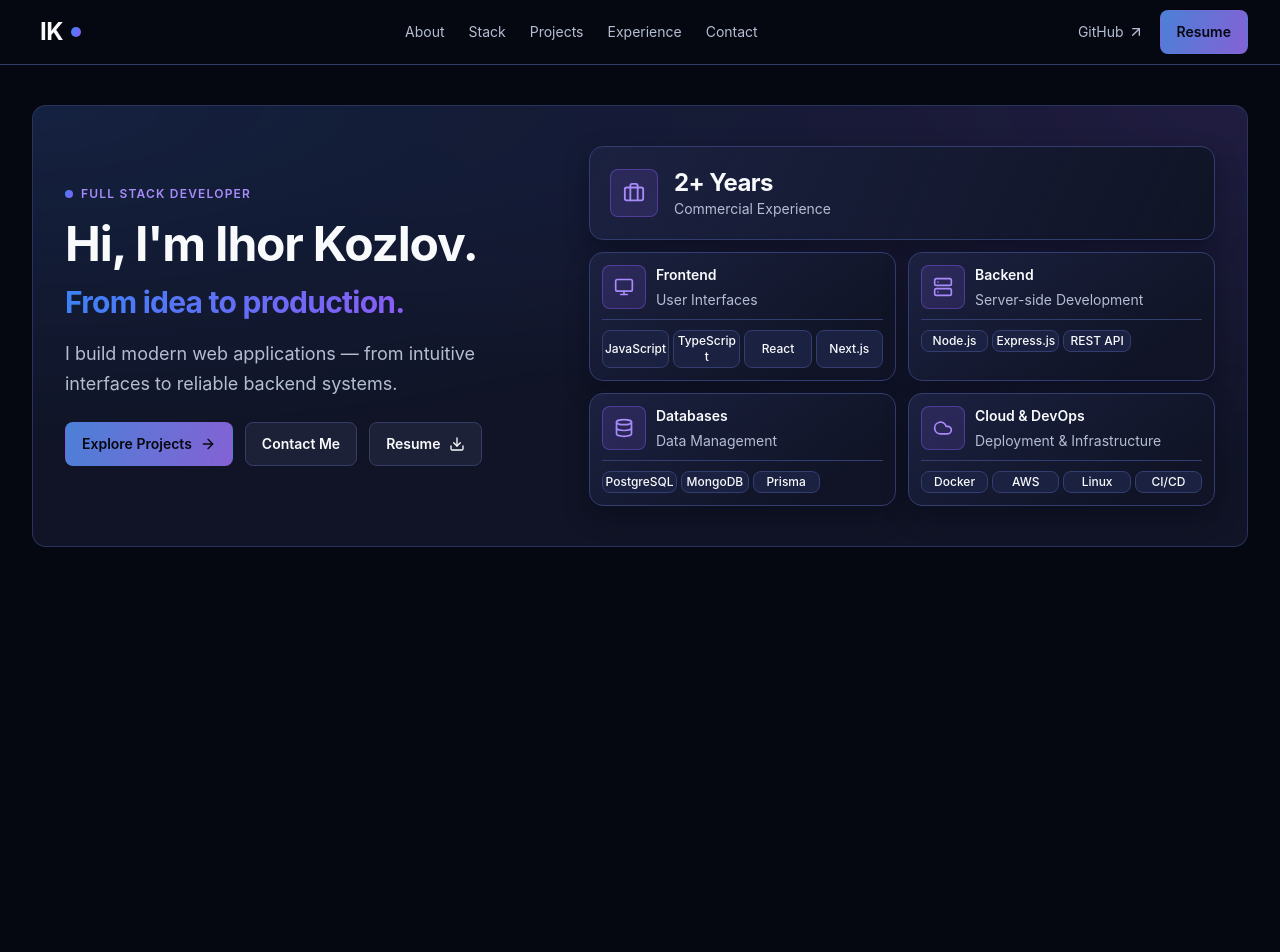
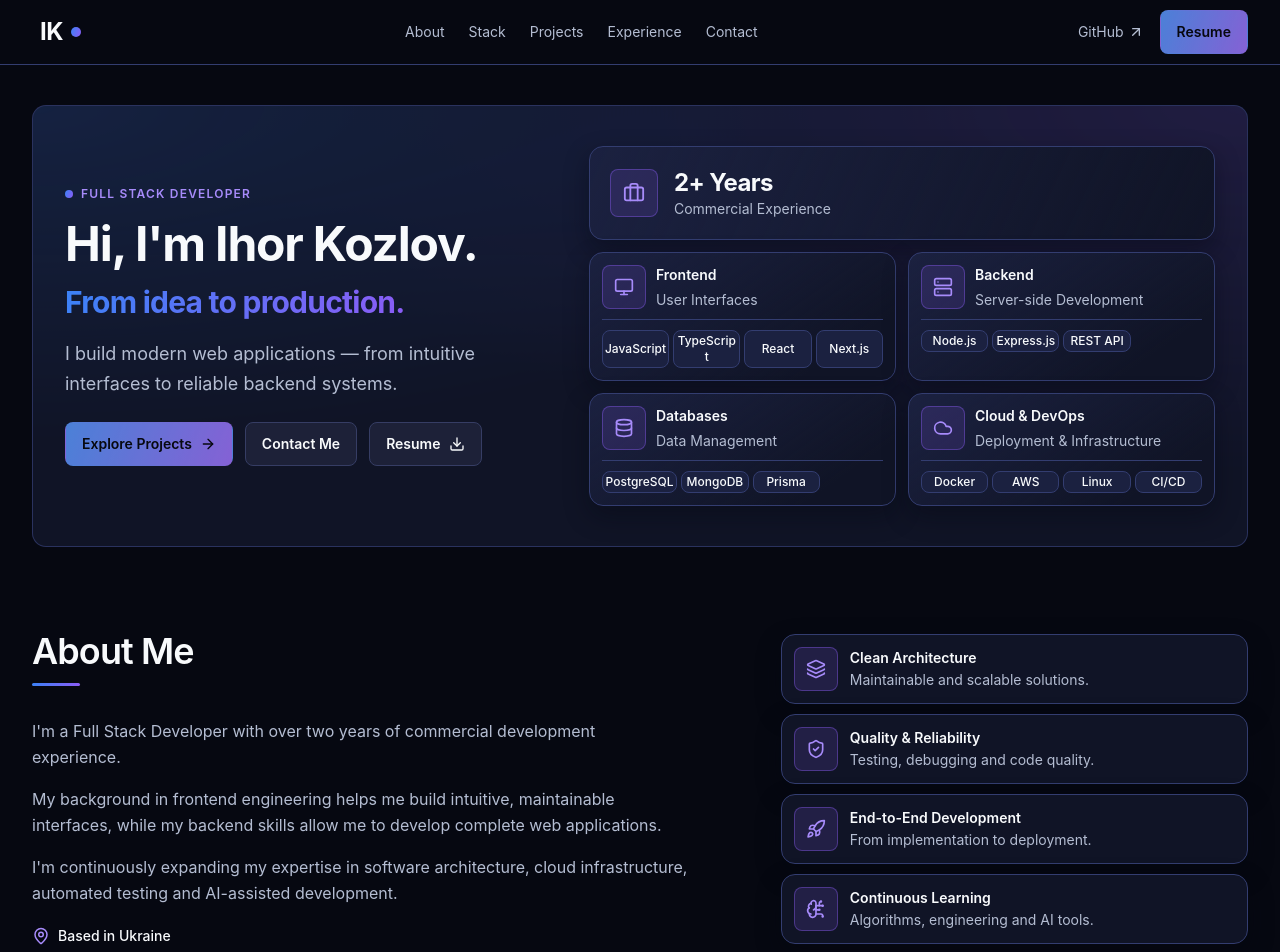
Before and after one commit to IhorKozloff/portfolio, a React (Vite) app: page / in a window 1280 px wide. Shown: the top 952 px of the page. Before the commit the page ends 800 px from the top, so only its background shows below. Built offline with nearby package versions, Linux system fonts and the light colour scheme.

Commit message:
section about was finished

```diff
--- a/src/App.tsx
+++ b/src/App.tsx
@@ -1,4 +1,5 @@
 import { Header } from './components/layout/Header'
+import { About } from './components/sections/About'
 import { Hero } from './components/sections/Hero'
 
 function App() {
@@ -7,6 +8,7 @@ function App() {
       <Header />
       <main>
         <Hero />
+        <About />
       </main>
     </div>
   )
--- /dev/null
+++ b/src/components/sections/About.tsx
@@ -0,0 +1,53 @@
+import { BrainCircuit, Layers, MapPin, Rocket, ShieldCheck } from 'lucide-react'
+import { profile } from '../../data/profile'
+import { Card } from '../ui/Card'
+import { Container } from '../ui/Container'
+import { SectionHeading } from '../ui/SectionHeading'
+
+const principleIcons = {
+  architecture: Layers,
+  quality: ShieldCheck,
+  development: Rocket,
+  learning: BrainCircuit,
+}
+
+export function About() {
+  const { about, location } = profile
+
+  return (
+    <section id="about" aria-labelledby="about-heading" className="scroll-mt-20 pb-12 sm:pb-16">
+      <Container className="grid gap-7 lg:grid-cols-[minmax(0,3fr)_minmax(0,2fr)] lg:items-center lg:gap-12">
+        <div className="min-w-0">
+          <SectionHeading id="about-heading">{about.heading}</SectionHeading>
+          <div className="max-w-prose space-y-4 leading-relaxed text-text-secondary">
+            {about.paragraphs.map((paragraph) => <p key={paragraph}>{paragraph}</p>)}
+          </div>
+          <p className="mt-5 flex items-center gap-2 text-sm font-medium text-text-primary">
+            <MapPin size={18} aria-hidden="true" className="shrink-0 text-accent-light" />
+            Based in {location}
+          </p>
+        </div>
+
+        <ul aria-label="Engineering principles" role="list" className="grid min-w-0 gap-2.5">
+          {about.principles.map(({ id, title, description }) => {
+            const Icon = principleIcons[id]
+
+            return (
+              <li key={id}>
+                <Card className="flex items-center gap-3 p-3!">
+                  <span className="grid size-11 shrink-0 place-items-center rounded-lg border border-accent/40 bg-accent/15 text-accent-light">
+                    <Icon size={20} aria-hidden="true" />
+                  </span>
+                  <div className="min-w-0 wrap-anywhere">
+                    <h3 className="text-sm font-semibold">{title}</h3>
+                    <p className="mt-0.5 text-sm leading-snug text-text-secondary">{description}</p>
+                  </div>
+                </Card>
+              </li>
+            )
+          })}
+        </ul>
+      </Container>
+    </section>
+  )
+}
--- a/src/components/sections/Hero.tsx
+++ b/src/components/sections/Hero.tsx
@@ -35,7 +35,7 @@ const actions = [
 
 export function Hero() {
   return (
-    <Container className="pt-6 pb-10 sm:pt-10 sm:pb-14">
+    <Container className="pt-6 pb-15 sm:pt-10 sm:pb-21">
       <section
         aria-labelledby="hero-heading"
         className="relative isolate overflow-hidden rounded-card border border-border/75 bg-surface px-gutter py-6 sm:py-9 lg:py-10"
--- a/src/components/ui/SectionHeading.tsx
+++ b/src/components/ui/SectionHeading.tsx
@@ -10,6 +10,7 @@ export function SectionHeading({ children, className = '', description, ...props
       <h2 className="text-2xl font-semibold tracking-tight sm:text-3xl lg:text-4xl" {...props}>
         {children}
       </h2>
+      <div aria-hidden="true" className="mt-3 h-[3px] w-[48px] rounded-full bg-aurora" />
       {description && <p className="mt-2 max-w-prose text-base text-text-secondary">{description}</p>}
     </div>
   )
--- a/src/data/navigation.ts
+++ b/src/data/navigation.ts
@@ -4,7 +4,7 @@ type NavigationItem = {
 }
 
 export const navigationItems: readonly NavigationItem[] = [
-  { label: 'About' },
+  { label: 'About', href: '#about' },
   { label: 'Stack' },
   { label: 'Projects' },
   { label: 'Experience' },
--- a/src/data/profile.ts
+++ b/src/data/profile.ts
@@ -4,6 +4,20 @@ export const profile = {
   tagline: 'From idea to production.',
   description: 'I build modern web applications — from intuitive interfaces to reliable backend systems.',
   location: 'Ukraine',
+  about: {
+    heading: 'About Me',
+    paragraphs: [
+      "I'm a Full Stack Developer with over two years of commercial development experience.",
+      'My background in frontend engineering helps me build intuitive, maintainable interfaces, while my backend skills allow me to develop complete web applications.',
+      "I'm continuously expanding my expertise in software architecture, cloud infrastructure, automated testing and AI-assisted development.",
+    ],
+    principles: [
+      { id: 'architecture', title: 'Clean Architecture', description: 'Maintainable and scalable solutions.' },
+      { id: 'quality', title: 'Quality & Reliability', description: 'Testing, debugging and code quality.' },
+      { id: 'development', title: 'End-to-End Development', description: 'From implementation to deployment.' },
+      { id: 'learning', title: 'Continuous Learning', description: 'Algorithms, engineering and AI tools.' },
+    ],
+  },
   actions: {
     projects: 'Explore Projects',
     contact: 'Contact Me',
```
